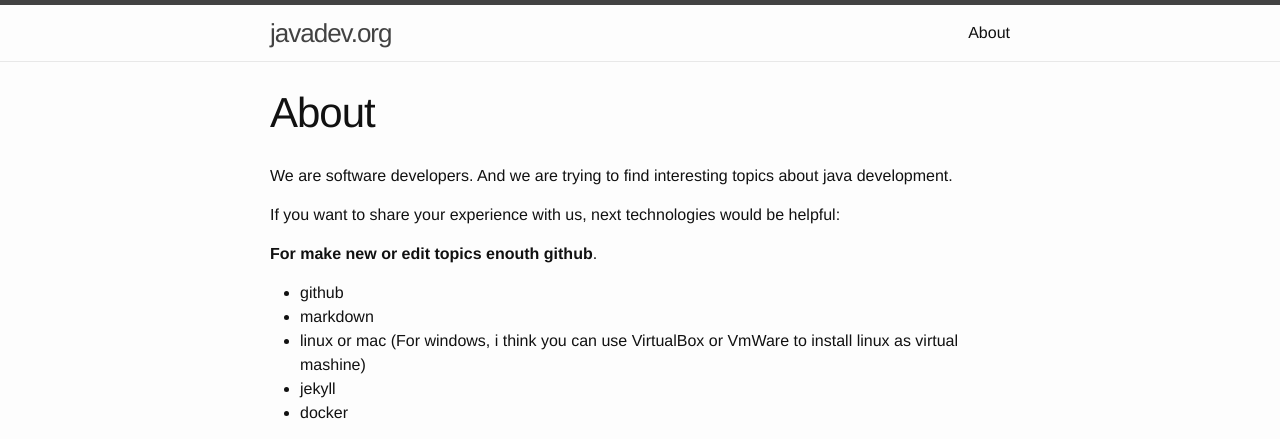
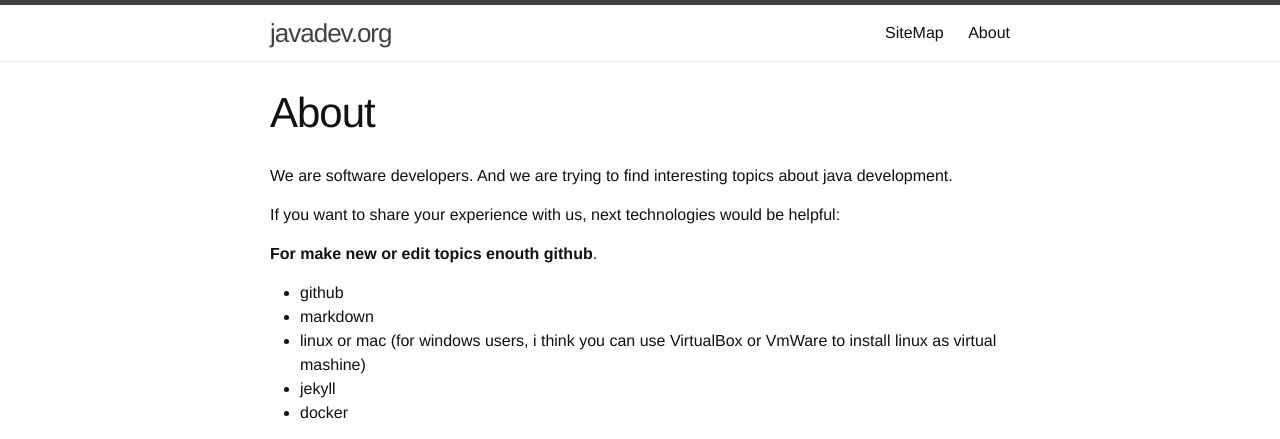
Before and after one commit to webmakaka/javadev.org, a Jekyll site: the page built from website/about.md, in a window 1280 px wide. Shown: the top 439 px of the page. Built offline with Jekyll 4.4.1, drawn with Linux system fonts in a browser that asks for light colours.

Commit message:
Added new Topic and SiteMap page

```diff
--- a/_includes/header.html
+++ b/_includes/header.html
@@ -14,11 +14,8 @@
       </a>
 
       <div class="trigger">
-        {% for page in site.pages %}
-          {% if page.title %}
-          <a class="page-link" href="{{ page.url | prepend: site.baseurl }}">{{ page.title }}</a>
-          {% endif %}
-        {% endfor %}
+          <a class="page-link" href="/sitemap/">SiteMap</a>
+          <a class="page-link" href="/about/">About</a>
       </div>
     </nav>
 
--- a/about.md
+++ b/website/about.md
@@ -13,7 +13,7 @@ If you want to share your experience with us, next technologies would be helpful
 <ul>
     <li>github</li>
     <li>markdown</li>
-    <li>linux or mac (For windows, i think you can use VirtualBox or VmWare to install linux as virtual mashine)</li>
+    <li>linux or mac (for windows users, i think you can use VirtualBox or VmWare to install linux as virtual mashine)</li>
     <li>jekyll</li>
     <li>docker</li>
 </ul>
```
Also changed, not shown: _posts/2015-02-15-first-post.md (added, +65 -0 lines), website/sitemap.md (added, +5 -0 lines).
